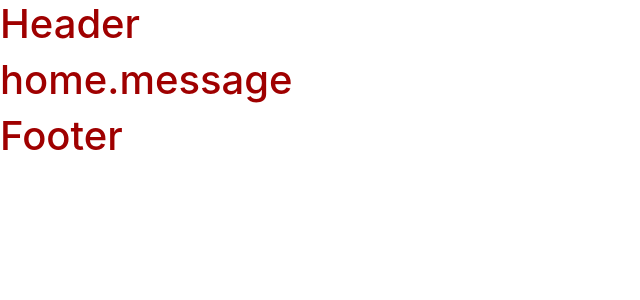
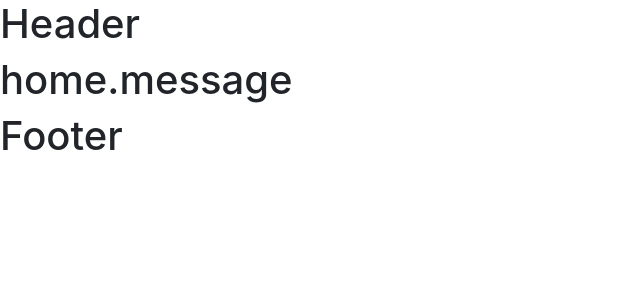
Before and after one commit to Mathieu-S/Projet-Annuel, a Symfony app: template resources/templates/home/index.html.twig in a window 1280 px wide. Shown: the top 300 px of the page, without its empty margins (0-640 px from the left). Run offline with Twig, Linux system fonts and the light colour scheme; the template is opened without the code that fills it, so the values that code supplies are empty; style sheets or scripts are compiled from the project's sources; some libraries are stand-ins or nearby versions.

Commit message:
Remove useless rule

```diff
--- a/resources/assets/scss/global.scss
+++ b/resources/assets/scss/global.scss
@@ -1,6 +1,2 @@
 @import '~bootstrap/dist/css/bootstrap.css';
 @import '~bootstrap-vue/dist/bootstrap-vue.css';
-
-h1 {
-  color: #9f0000;
-}
```
